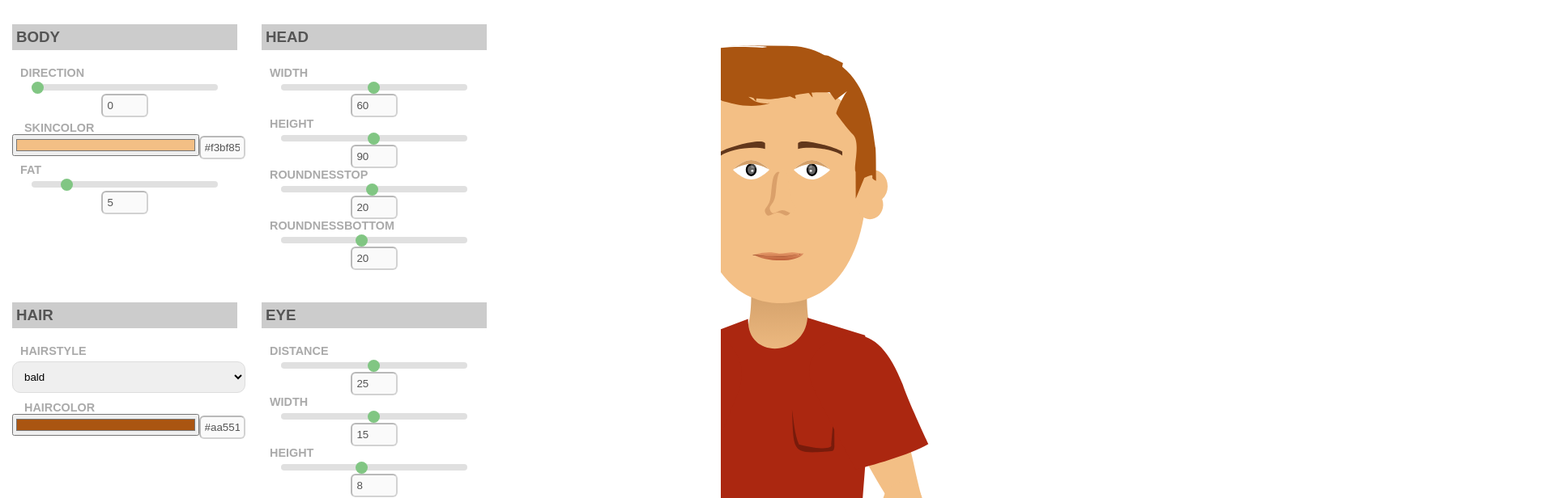
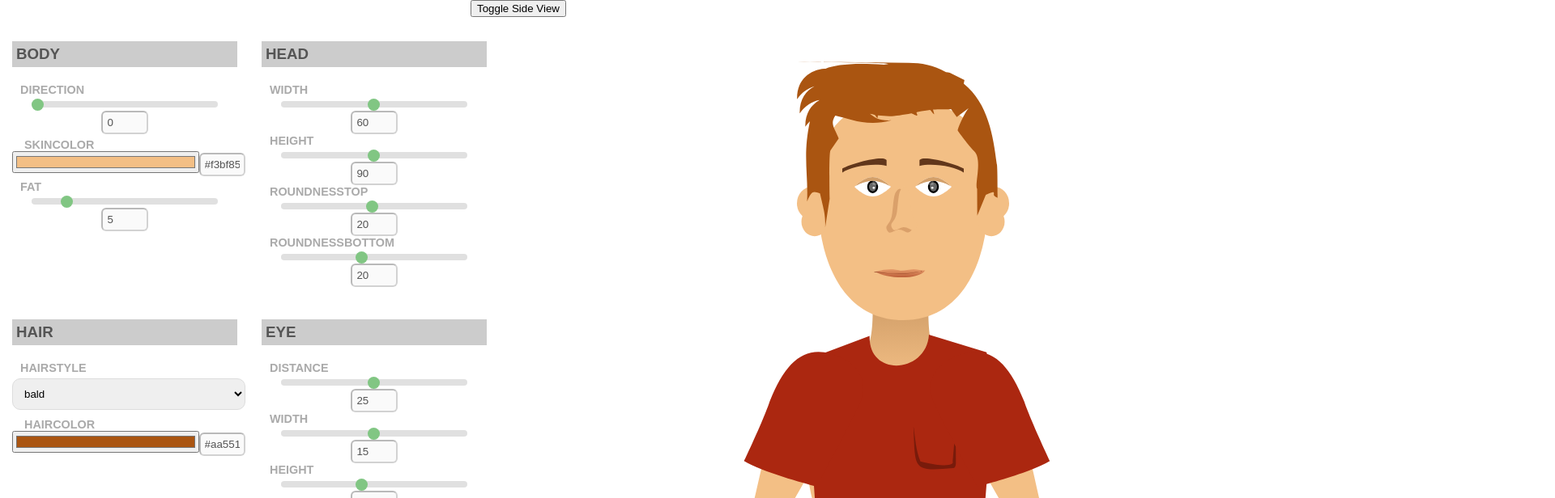
Before and after one commit to dhackl/svg-characters, a React (Create React App) app: page / in a window 1280 px wide. Shown: the top 616 px of the page at 81% size, 1920 px wide, since content can reach past the window. Built offline with nearby package versions, Linux system fonts and the light colour scheme.

Commit message:
Add side view pose

```diff
--- a/src/editor/CharacterEditor.css
+++ b/src/editor/CharacterEditor.css
@@ -11,7 +11,7 @@
 #character-preview svg {
     padding: 50px 250px;
     height: 2000px;
-    width: 500px;
+    width: 1000px;
 }
 
 .prop-slider {
--- a/src/editor/CharacterEditor.js
+++ b/src/editor/CharacterEditor.js
@@ -73,7 +73,8 @@ export default class CharacterEditor extends Component {
             },
             headBounds: new Rectangle(),
             svg: '',
-            zoom: 1.5
+            zoom: 1.5,
+            sideView: false
         };
 
         this.characterProperties = [{
@@ -212,7 +213,10 @@ export default class CharacterEditor extends Component {
             val: '#20243c'
         }];
 
+        this.bodyAnimations = [];
+
         this.buildSVG = this.buildSVG.bind(this);
+        this.toggleSideView = this.toggleSideView.bind(this);
     }
 
     componentDidMount() {
@@ -221,7 +225,8 @@ export default class CharacterEditor extends Component {
         //this.transformSidePose();
 
         // Animate character
-        this.startBodyAnimation();
+        this.createBodyAnimations();
+        this.stopBodyAnimation();
 
         Clothes.init();
         this.buildClothesTop();
@@ -235,42 +240,93 @@ export default class CharacterEditor extends Component {
         //let draw = SVG.adopt(document.getElementById('character-svg'));
         //let clone = draw.use(SVG.get('character-outer')).dmove(400, 0);
 
+        SVG.get('character-outer').dmove(100, 0);
+
     }
 
     transformSidePose() {
-        // Face
-        SVG.get('left-eye').dmove(50, 0);
-        SVG.get('left-brow').dmove(50, 0);
-        SVG.get('right-eye').hide();
-        SVG.get('right-brow').hide();
 
-        SVG.get('right-ear').hide();
-        SVG.get('nose-group').dmove(70, 0);
-
-        // Arms
-        SVG.get('left-arm').dmove(20, 0);
-        SVG.get('right-arm').dmove(20, 0).flip('x').back();
     }
 
-    startBodyAnimation() {
+    toggleSideView() {
+        this.setState({
+            sideView: !this.state.sideView
+        }, () => {
+            this.stopBodyAnimation();
+            if (this.state.sideView) {
+                // Face
+                SVG.get('left-eye').dmove(30, 0);
+                SVG.get('left-brow').dmove(6, 0);
+                SVG.get('right-eye').dmove(-30, 0).scale(0.8, 1);
+                SVG.get('right-brow').dmove(-6, 0);
+
+                SVG.get('right-ear').hide();
+
+                SVG.get('nose-group').dmove(35, 0);
+                SVG.get('mouth-group').dmove(35, 0);
+
+                // Arms
+                //SVG.get('left-arm').dmove(20, 0);
+                SVG.get('right-arm').dmove(10, 0).scale(-1, 1).rotate(-20).back();
+
+                //this.state.hair.hairStyle += '_side';
+                var tempState = this.state;
+                tempState.hair.hairStyle += '_side';
+                this.setState(tempState);
+            }
+            else {
+                // Face
+                SVG.get('left-eye').dmove(-30, 0);
+                SVG.get('left-brow').dmove(-6, 0);
+                SVG.get('right-eye').scale(1, 1).dmove(30, 0);
+                SVG.get('right-brow').dmove(6, 0);
+
+                SVG.get('right-ear').show();
+
+                SVG.get('nose-group').dmove(-35, 0);
+                SVG.get('mouth-group').dmove(-35, 0);
+
+                // Arms
+                //SVG.get('left-arm').dmove(20, 0);
+                SVG.get('right-arm').rotate(20).scale(-1, 1).dmove(-10, 0).front();
+
+                var tempState = this.state;
+                tempState.hair.hairStyle = this.state.hair.hairStyle.substring(0, this.state.hair.hairStyle.length - 5);
+                this.setState(tempState);
+            }
+            this.startBodyAnimation();
+        });
+    }
+
+    createBodyAnimations() {
         // Arms
-        SVG.get('right-arm').animate(500).scale(1, 1.2, 0, 0).loop(true, true);
-        SVG.get('left-arm').animate(500).delay(500).scale(1, 1.2, 0, 0).loop(true, true);
+        this.bodyAnimations.push(SVG.get('right-arm').animate(500).scale(1, 1.2, 0, 0));
+        this.bodyAnimations.push(SVG.get('left-arm').animate(500).delay(500).scale(1, 1.2, 0, 0));
 
         // Legs
-        SVG.get('left-leg').animate(500).scale(1, 1.2, 0, 0).loop(true, true);
-        SVG.get('right-leg').animate(500).delay(500).scale(1, 1.2, 0, 0).loop(true, true);
+        this.bodyAnimations.push(SVG.get('left-leg').animate(500).scale(1, 1.2, 0, 0));
+        this.bodyAnimations.push(SVG.get('right-leg').animate(500).delay(500).scale(1, 1.2, 0, 0));
 
         // Body Shaking
-        SVG.get('character-head').animate(500).dmove(0, 5).loop(true, true);
+        this.bodyAnimations.push(SVG.get('character-head').animate(500).dmove(0, 5));
     }
 
     startBlinkAnimation() {
 
     }
 
+    startBodyAnimation() {
+        this.bodyAnimations.forEach(anim => {
+
+            anim.play();
+        });
+    }
+
     stopBodyAnimation() {
-
+        this.bodyAnimations.forEach(anim => {
+            anim.stop();
+            //anim.pause();
+        });
     }
 
     initProps() {
@@ -431,6 +487,9 @@ export default class CharacterEditor extends Component {
 
         return (
             <div id="character-editor">
+                <div id="character-toolbar">
+                    <button className="btn-toolbar" onClick={this.toggleSideView}>Toggle Side View</button>
+                </div>
                 <div id="character-props">
                     {elements}
                 </div>
@@ -616,3 +675,16 @@ class PropertyDropdown extends Component {
         );
     }
 }
+
+class Toolbar extends Component {
+
+    constructor(props) {
+        super(props);
+    }
+
+    render() {
+        return (
+            <div></div>
+        );
+    }
+}
--- a/src/editor/Hair.js
+++ b/src/editor/Hair.js
@@ -5,6 +5,7 @@ import Point from '../util/Point';
 
 import hairBald01 from '../resources/hair/bald01.svg';
 import hairShort01 from '../resources/hair/short01.svg';
+import hairShort01Side from '../resources/hair/short01_side.svg';
 import hairShort02 from '../resources/hair/short02.svg';
 
 export default class Hair extends Component {
@@ -22,6 +23,7 @@ export default class Hair extends Component {
         Hair.hairStyles.set("bald", hairShort01);
         Hair.hairStyles.set("bald01", hairBald01);
         Hair.hairStyles.set("short01", hairShort01);
+        Hair.hairStyles.set("short01_side", hairShort01Side);
         Hair.hairStyles.set("short02", hairShort02);
 
     }
--- a/src/editor/Mouth.js
+++ b/src/editor/Mouth.js
@@ -38,9 +38,11 @@ export default class Mouth extends Component {
         let height = this.props.mouthProps.height * 0.1;
 
         return (
-            <g id="mouth-group" transform={`translate(${25 + (1 - width) * 20} ${this.props.headBounds.bottom() - 40}) scale(${width} ${height})`}>
-                <path d={d} style={{fill: 'url(#mouth-gradient)'}} />
-                <path d={dLipCrack} style={{fill: '#944527'}} />
+            <g id="mouth-outer" transform={`translate(${25 + (1 - width) * 20} ${this.props.headBounds.bottom() - 40}) scale(${width} ${height})`}>
+                <g id="mouth-group">
+                    <path d={d} style={{fill: 'url(#mouth-gradient)'}} />
+                    <path d={dLipCrack} style={{fill: '#944527'}} />
+                </g>
             </g>
         );
     }
--- a/src/editor/Nose.js
+++ b/src/editor/Nose.js
@@ -32,9 +32,11 @@ export default class Nose extends Component {
         let height = this.props.noseProps.height * 0.1;
 
         return (
-            <g id="nose-group" transform={`translate(${60 + (1 - width) * 2} ${this.props.headBounds.bottom() - 80})`}>
-                <path d={d} style={{fill: ColorUtils.blend(this.props.bodyProps.skinColor, '#772200', 0.2)}} transform={`scale(${width} ${height})`} />
-                <path d={d} style={{fill: this.props.bodyProps.skinColor}} transform={`translate(4 -2) scale(${width} ${height})`} />
+            <g id="nose-outer" transform={`translate(${60 + (1 - width) * 2} ${this.props.headBounds.bottom() - 80})`}>
+                <g id="nose-group">
+                    <path d={d} style={{fill: ColorUtils.blend(this.props.bodyProps.skinColor, '#772200', 0.2)}} transform={`scale(${width} ${height})`} />
+                    <path d={d} style={{fill: this.props.bodyProps.skinColor}} transform={`translate(4 -2) scale(${width} ${height})`} />
+                </g>
             </g>
         );
     }
```
Also changed, not shown: src/resources/hair/short01_side.svg (added).
